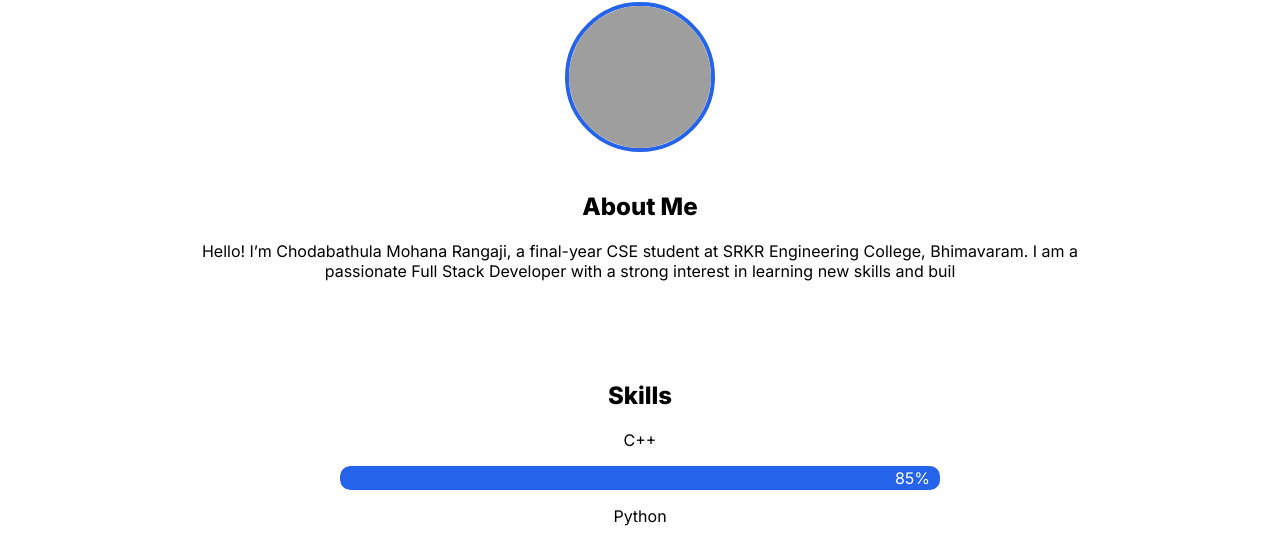
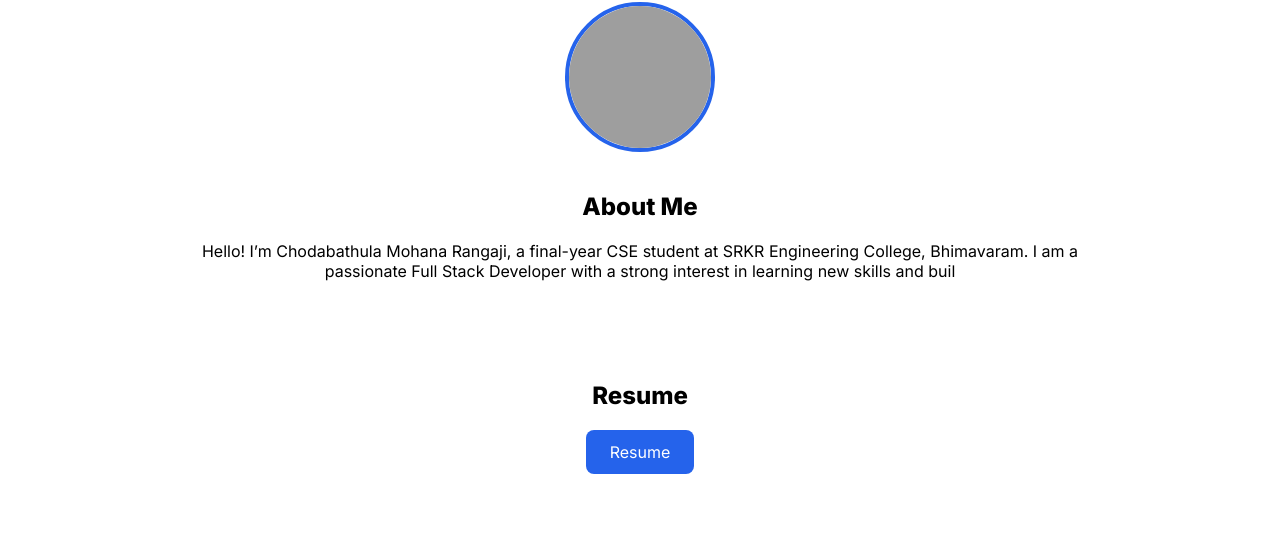
Before and after one commit to mohan-1705/my_portfolio, a plain HTML site: page index.html in a window 1280 px wide. Shown: the part 174-713 px from the top of the page. Drawn offline with Linux system fonts and the light colour scheme; grey boxes are pictures that could not be loaded.

Commit message:
Update index.html

```diff
--- a/index.html
+++ b/index.html
@@ -159,6 +159,17 @@
 </div>
     </div>
 
+<div class="section" id="resume">
+  <div class="container" style="text-align: center;">
+    <h2>Resume</h2>
+    <a href="/RenderCV_EngineeringResumes_Theme%20(11).pdf" target="_blank">
+      <button style="padding: 0.75rem 1.5rem; font-size: 1rem; background-color: #2563eb; color: white; border: none; border-radius: 8px; cursor: pointer;">
+        Resume
+      </button>
+    </a>
+  </div>
+</div>
+
    <div class="section" id="skills">
   <div class="container" style="text-align: center;">
     <h2>Skills</h2>
@@ -217,15 +228,6 @@
     <div class="projects" id="projectList" style="justify-content: center;"></div>
   </div>
 </div>
-
-
-   <div class="section" id="resume">
-  <div class="container" style="text-align: center;">
-    <h2>Resume</h2>
-    <a href="/RenderCV_EngineeringResumes_Theme%20(11).pdf" target="_blank">View My Resume (PDF)</a>
-  </div>
-</div>
-
 
     <div class="section" id="contact">
   <div class="section" id="contact">
```
